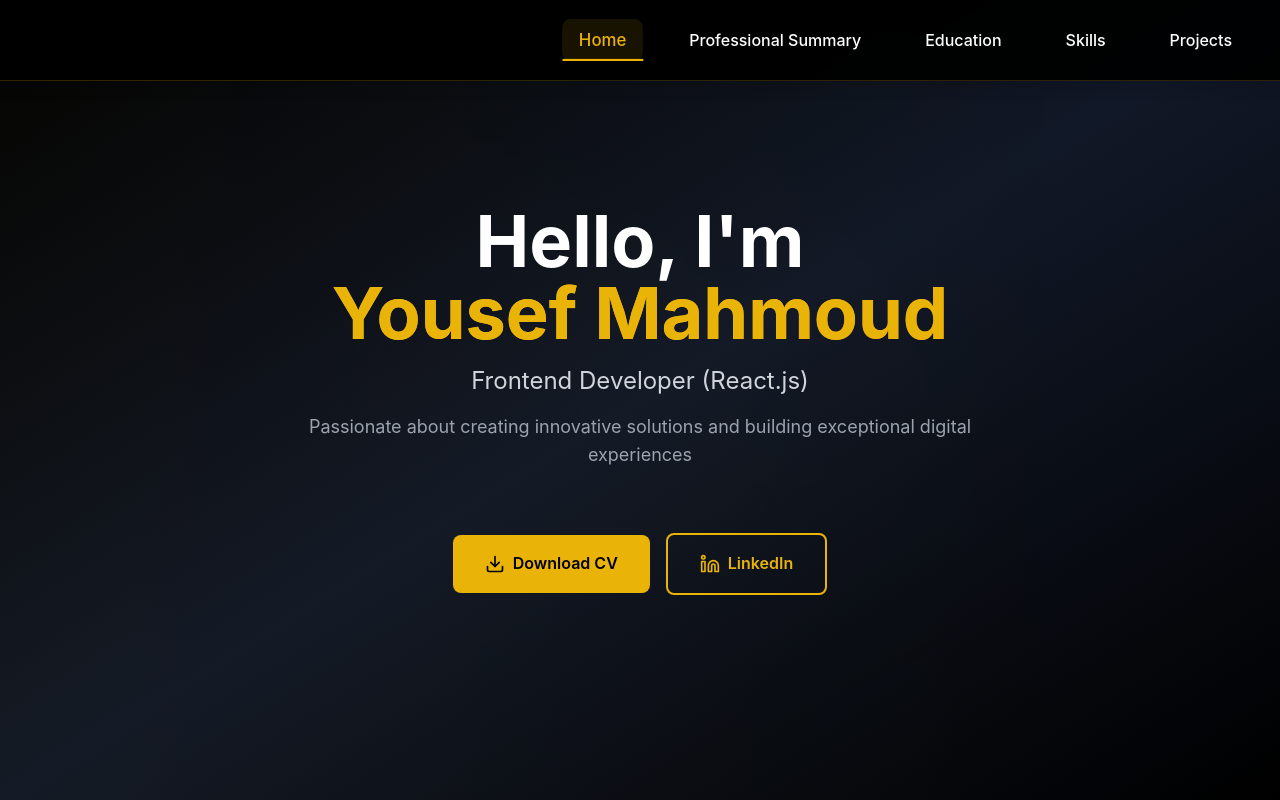
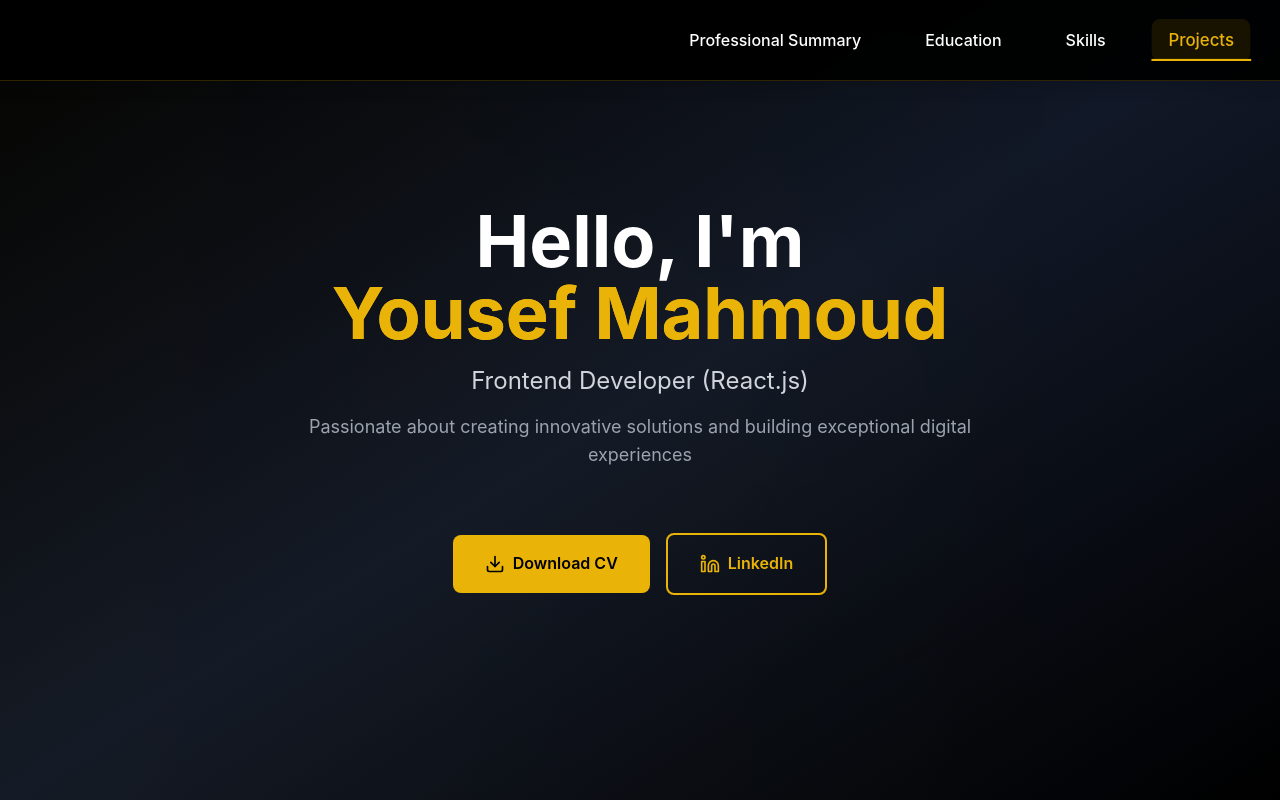
Before and after one commit to yousefmahhmoud/Portfolio, a React (Vite) app: page / in a window 1280 px wide. Shown: the top 800 px of the page. Built offline with nearby package versions, Linux system fonts and the light colour scheme.

Commit message:
Updated Navigation.tsx

```diff
--- a/src/components/Navigation.tsx
+++ b/src/components/Navigation.tsx
@@ -4,7 +4,7 @@ const Navigation = () => {
   const [activeSection, setActiveSection] = useState('header');
 
   const navItems = [
-    { id: 'header', label: 'Home' },
+
     { id: 'summary', label: 'Professional Summary' },
     { id: 'education', label: 'Education' },
     { id: 'skills', label: 'Skills' },
```
